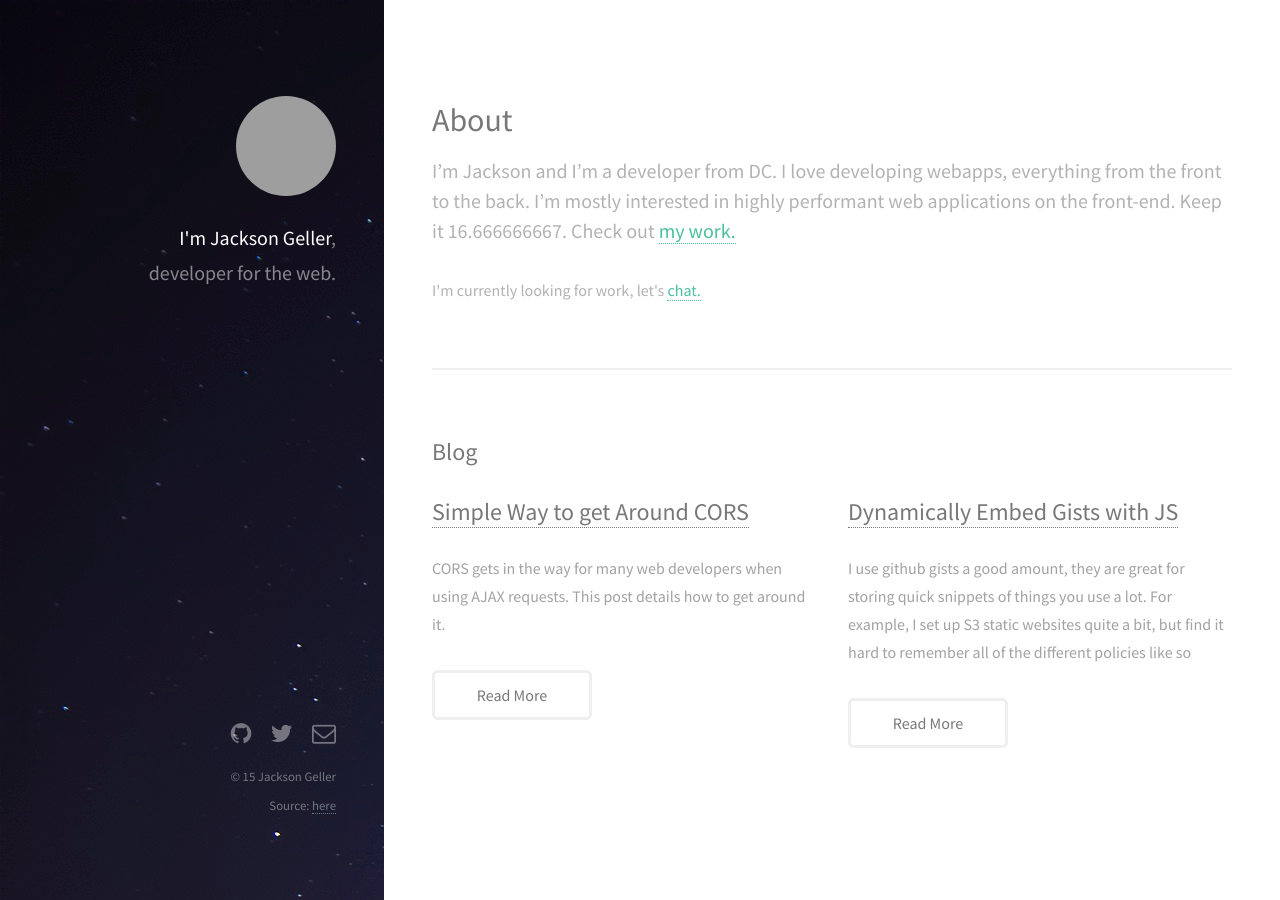
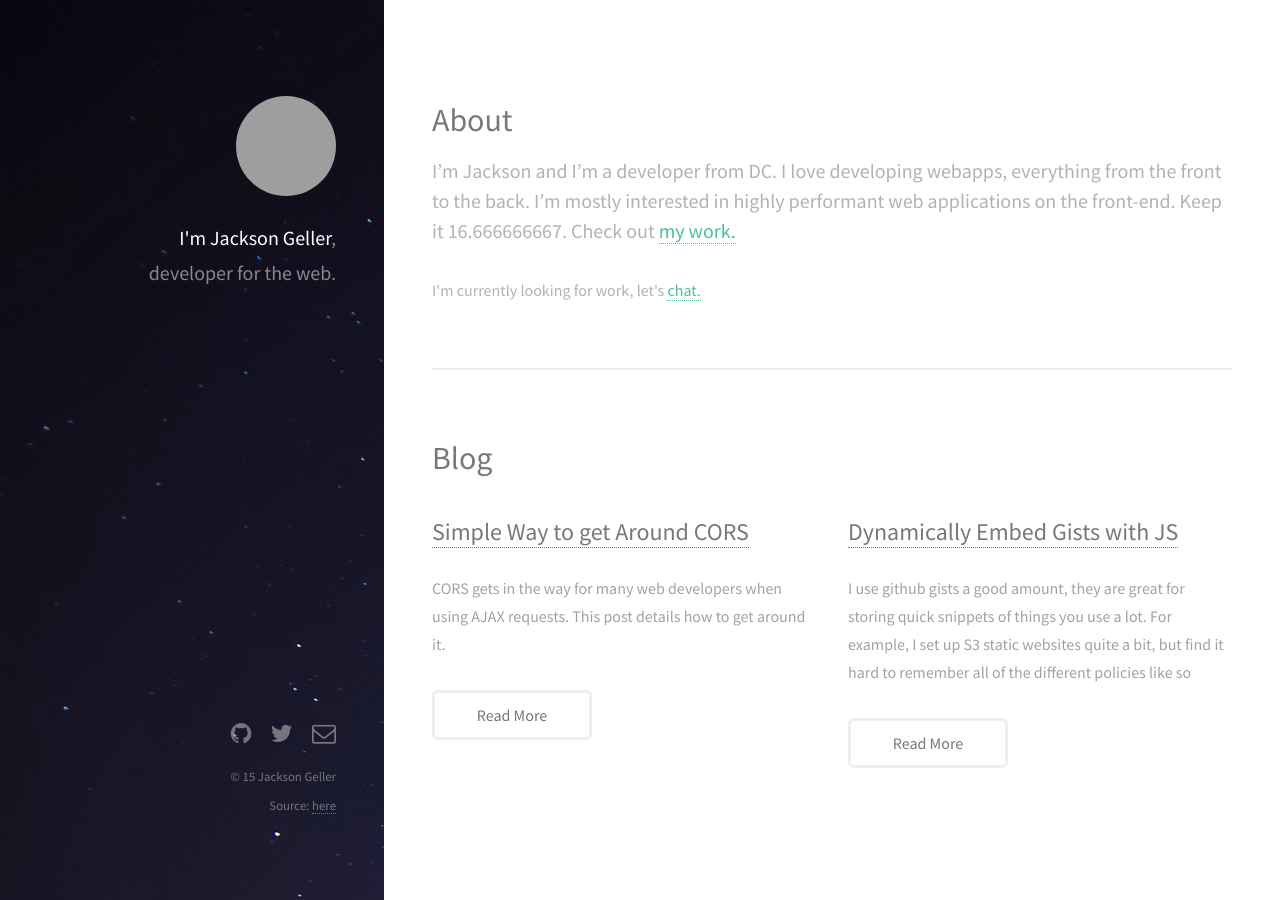
Before and after one commit to jaxgeller/jaxgeller.github.io, a Jekyll site: the page built from index.html, in a window 1280 px wide. Built offline with Jekyll 4.4.1, drawn with Linux system fonts in a browser that asks for light colours; nearby versions of some CDN libraries; grey boxes are pictures that could not be loaded.

Commit message:
make headers the same size

```diff
--- a/index.html
+++ b/index.html
@@ -13,7 +13,8 @@ layout: default
   </header>
 
   <section>
-    <h2>Blog</h2>
+    <header class="major"><h2>Blog</h2></header>
+
     <div class="row">
       {% for post in site.posts %}
 
```
